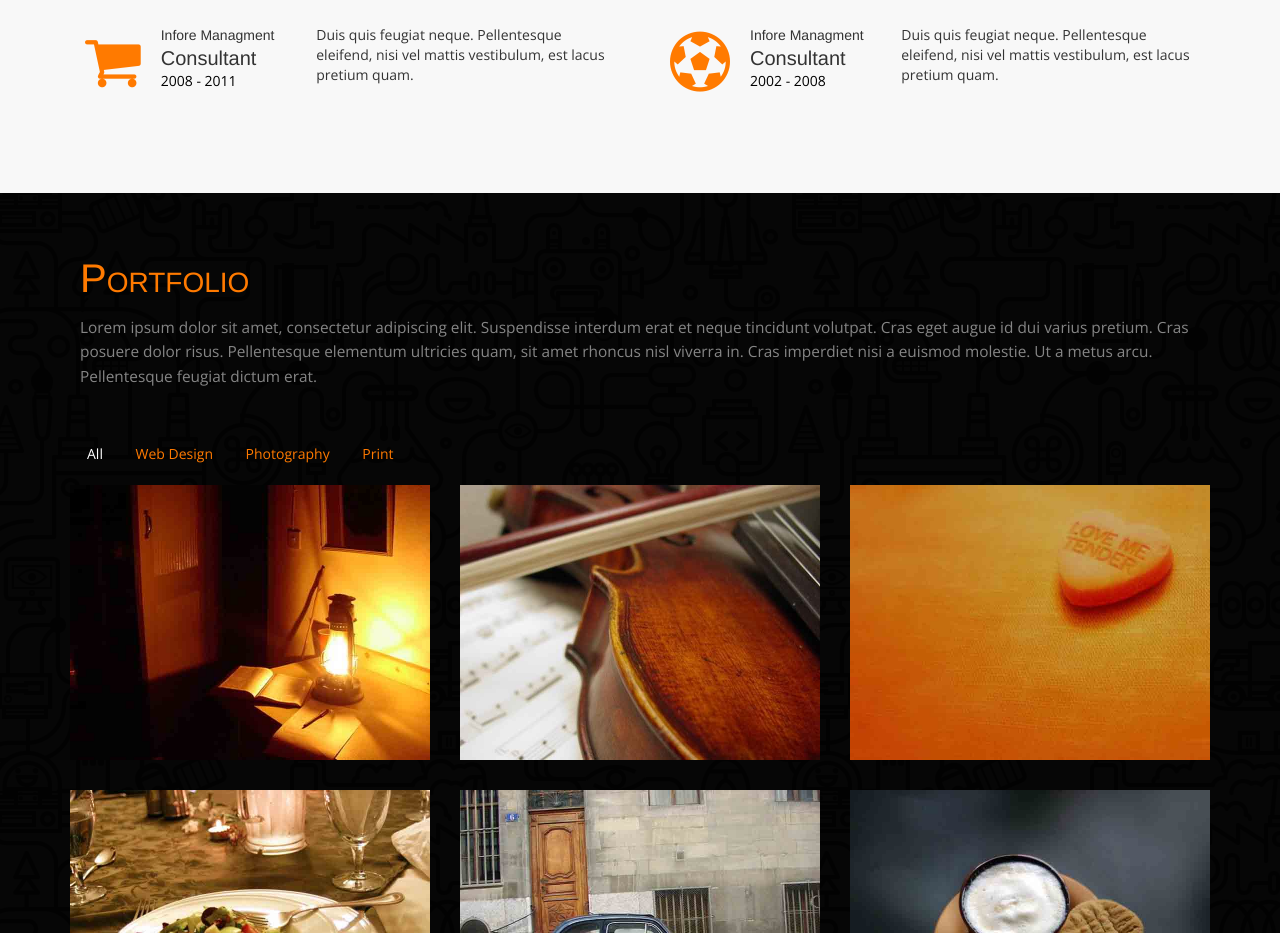
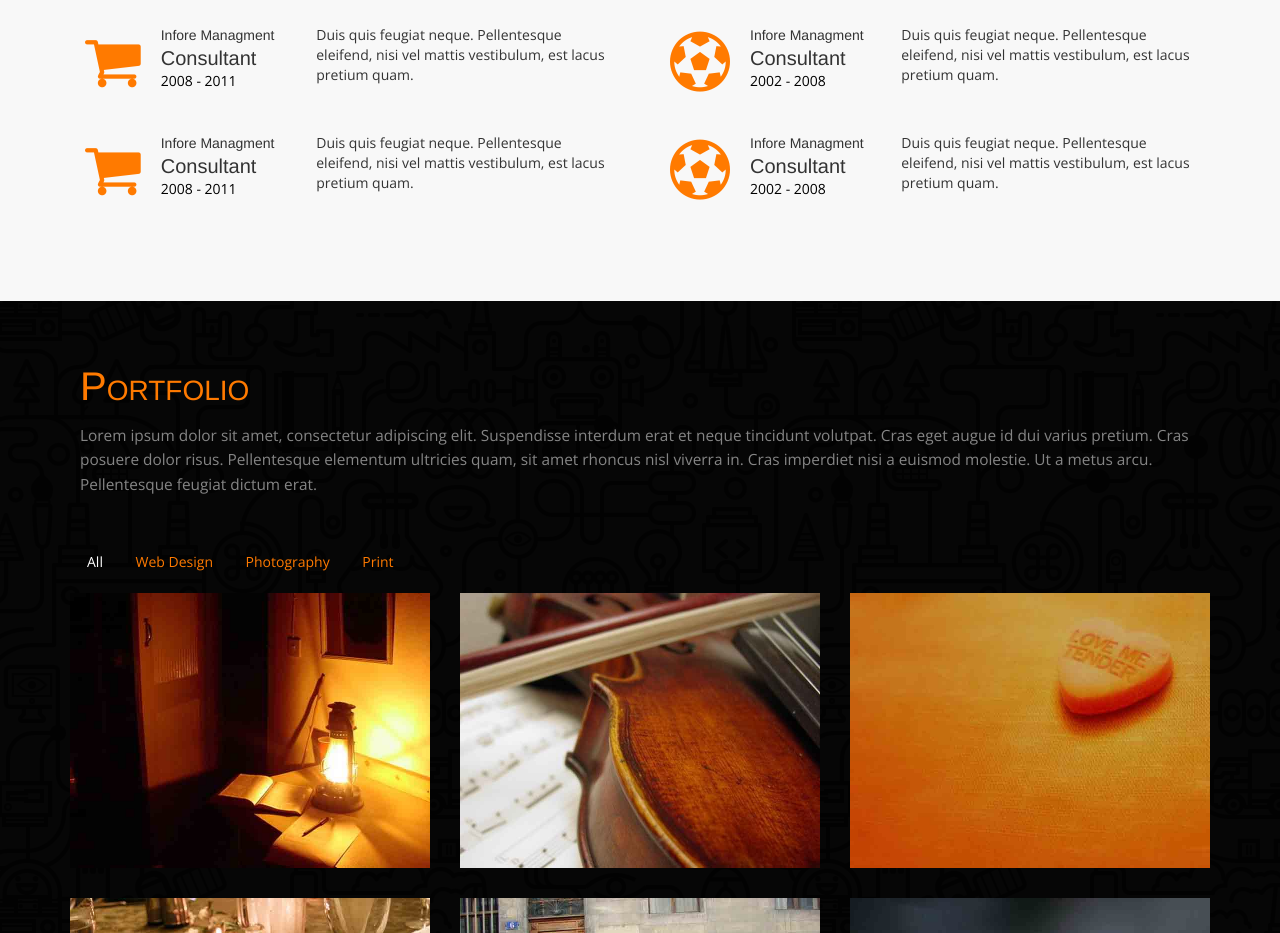
Before and after one commit to tvth/tvth.github.io, a plain HTML site: page me/index.html in a window 1280 px wide. Shown: the part 3480-4413 px from the top of the page. Drawn offline with nearby package versions, Linux system fonts and the light colour scheme.

Commit message:
Work exp

```diff
--- a/me/index.html
+++ b/me/index.html
@@ -251,6 +251,28 @@
     <div class="col-md-7"> Duis quis feugiat neque. Pellentesque eleifend, nisi vel mattis vestibulum, est lacus pretium quam. </div>
   </div>
 </div>
+<div class="row experience-details">
+  <div class="col-md-6">
+    <div class="col-md-5">
+      <div class="icon-block"><i class="fa fa-shopping-cart"></i></div>
+      <div class="pull-left">
+        <h5>Infore Managment</h5>
+        <h4>Consultant</h4>
+        <span>2008 - 2011</span> </div>
+    </div>
+    <div class="col-md-7"> Duis quis feugiat neque. Pellentesque eleifend, nisi vel mattis vestibulum, est lacus pretium quam. </div>
+  </div>
+  <div class="col-md-6">
+    <div class="col-md-5">
+      <div class="icon-block"><i class="fa fa-futbol-o"></i></div>
+      <div class="pull-left">
+        <h5>Infore Managment</h5>
+        <h4>Consultant</h4>
+        <span>2002 - 2008</span> </div>
+    </div>
+    <div class="col-md-7"> Duis quis feugiat neque. Pellentesque eleifend, nisi vel mattis vestibulum, est lacus pretium quam. </div>
+  </div>
+</div>
 </section>
 
 <!--Portfolio-->
```
